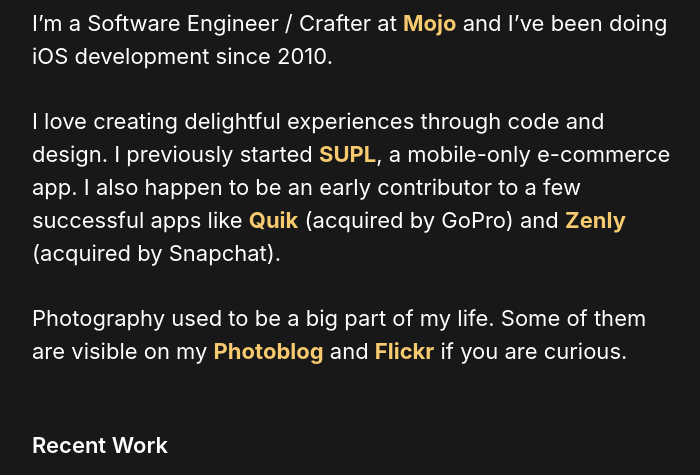
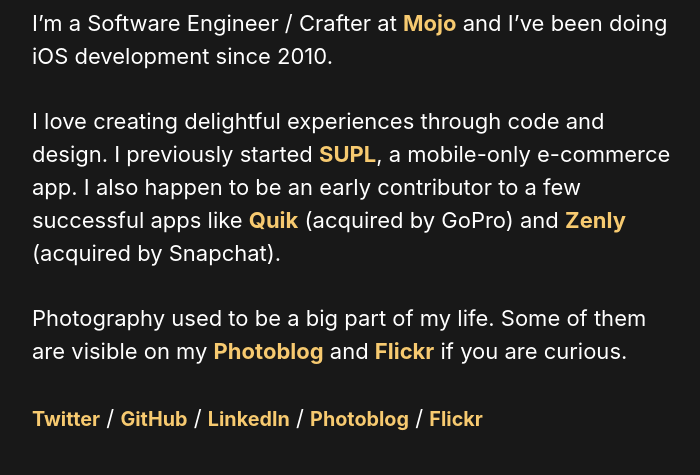
Before and after one commit to alikaragoz/krgz.me, a plain HTML site: page index.html in a window 1280 px wide. Shown: the part 473-948 px from the top of the page, without its empty margins (32-732 px from the left). Drawn offline with Linux system fonts and the light colour scheme.

Commit message:
add social links

```diff
--- a/css/style.css
+++ b/css/style.css
@@ -250,6 +250,7 @@ body > main h3 {
   line-height: 1em;
   font-weight: 600;
   margin-top: 3em;
+  clear: both;
 }
 
 body > main {
@@ -328,3 +329,16 @@ body > footer a:hover {
   margin-top: 0.2em;
   font-size: 0.7em;
 }
+
+ul.social-links {
+  padding-top: 0.1em;
+  padding-bottom: 1.5em;
+}
+
+ul.social-links li {
+  float: left;
+}
+
+ul.social-links li a {
+  font-size: 0.9em;
+}
--- a/index.html
+++ b/index.html
@@ -26,8 +26,11 @@
     <main>
       <p>
         I’m a Software Engineer / Crafter at
-        <a href="https://mojo-app.com">Mojo</a> and I’ve been doing iOS
-        development since 2010.
+        <a
+          href="https://apps.apple.com/us/app/mojo-insta-story-editor/id1434861974"
+          >Mojo</a
+        >
+        and I’ve been doing iOS development since 2010.
       </p>
       <p>
         I love creating delightful experiences through code and design. I
@@ -52,6 +55,15 @@
         <a href="https://www.flickr.com/photos/alikaragoz">Flickr</a> if you are
         curious.
       </p>
+      <ul class="social-links">
+        <li><a href="https://twitter.com/alikaragoz">Twitter</a> /&nbsp;</li>
+        <li><a href="https://github.com/alikaragoz">GitHub</a> /&nbsp;</li>
+        <li>
+          <a href="https://www.linkedin.com/in/alikaragoz/">LinkedIn</a> /&nbsp;
+        </li>
+        <li><a href="https://alikaragoz.net">Photoblog</a> /&nbsp;</li>
+        <li><a href="https://www.flickr.com/photos/alikaragoz">Flickr</a></li>
+      </ul>
       <h3>Recent Work</h3>
       <ul class="experiences">
         <li class="work-xp">
```
